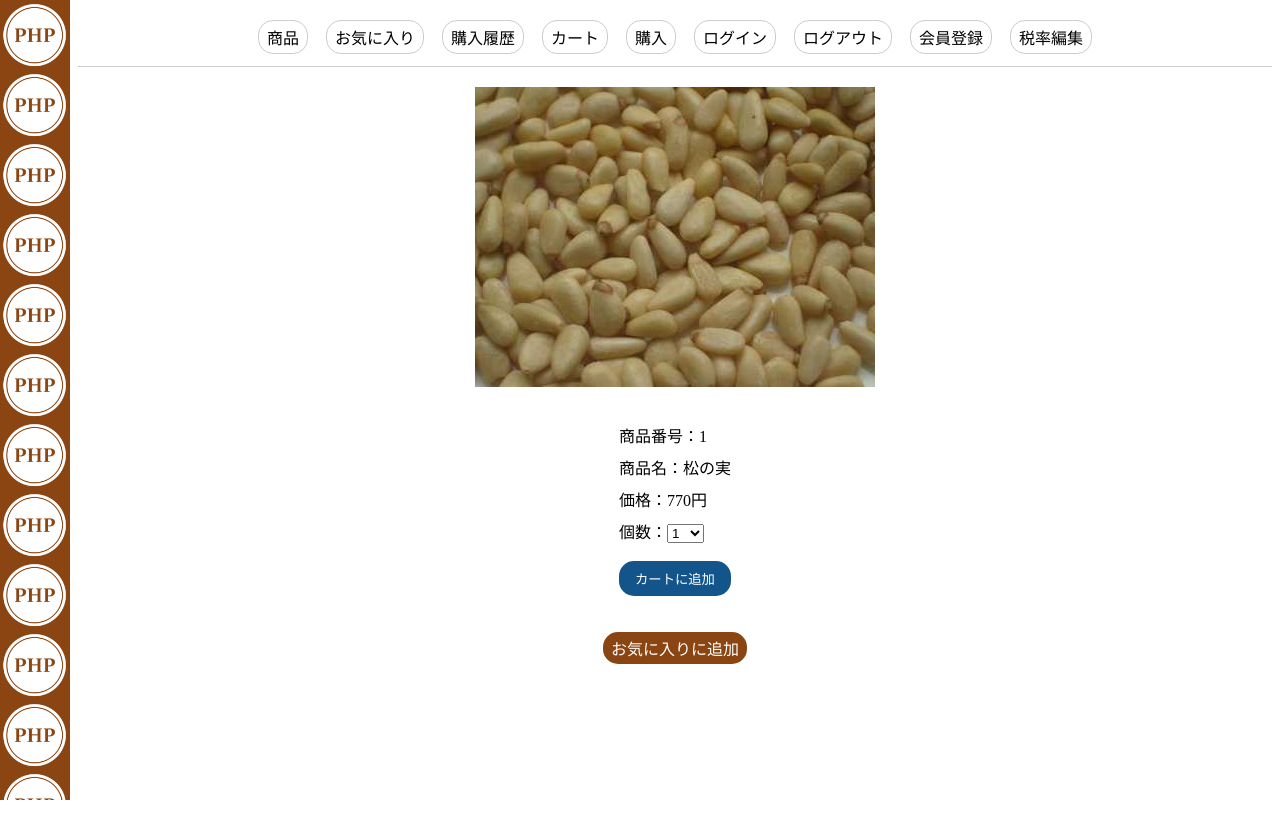
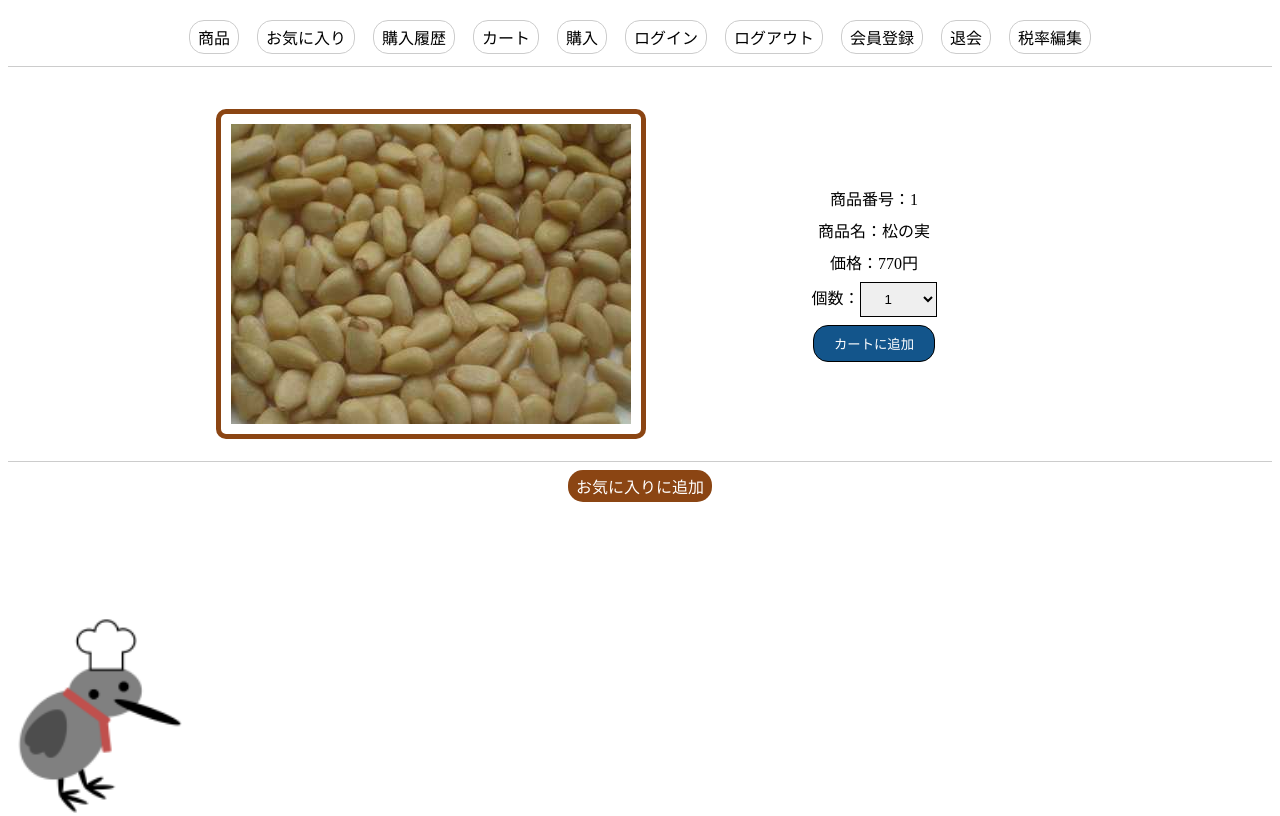
Before and after one commit to suzuki119/php_study, a PHP site: page /chapter7/detail.php?id=1 in a window 1280 px wide. Run offline with PHP 8.4, Linux system fonts and the light colour scheme; data comes from the database, SQL or seed files in the repository; some libraries are stand-ins or nearby versions.

Commit message:
顧客退会機能を新規実装し、関連するページを追加しました。また、価格表示をフォーマットし、CSSスタイルを改善しました。

```diff
--- a/php-test/chapter7/cart.php
+++ b/php-test/chapter7/cart.php
@@ -13,16 +13,16 @@ if (!empty($_SESSION['product'])) {
 		echo '<td>', $id, '</td>';
 		echo '<td><a href="detail.php?id=', $id, '">',
 		$product['name'], '</a></td>';
-		echo '<td>', $product['price'], '</td>';
+		echo '<td>', number_format($product['price']), '</td>';
 		echo '<td>', $product['count'], '</td>';
 		$subtotal = $product['price'] * $product['count'];
 		$total += $subtotal;
-		echo '<td>', $subtotal, '</td>';
+		echo '<td>', number_format($subtotal), '</td>';
 		echo '<td><a href="cart-delete.php?id=', $id, '">削除</a></td>';
 		echo '</tr>';
 	}
 
-	echo '<tr><td>合計</td><td></td><td></td><td></td><td>', $total,
+	echo '<tr><td>合計</td><td></td><td></td><td></td><td>', number_format($total),
 	'</td><td></td></tr>';
 	echo '</table>';
 } else {
--- a/php-test/chapter7/detail.php
+++ b/php-test/chapter7/detail.php
@@ -13,11 +13,13 @@ $tax_sql = $pdo->query('select * from tax_ratio');
 $tax_row = $tax_sql->fetch();
 
 foreach ($sql as $row) {
-    echo '<p><img alt="image" src="image/', $row['id'], '.jpg"></p>';
-    echo '<form action="cart-insert.php" method="post">';
+    echo '<div class="detail">';
+    echo '<div class="item"><img alt="image" src="image/', $row['id'], '.jpg"></div>';
+
+    echo '<form action="cart-insert.php" method="post" class="item-form">';
     echo '<p>商品番号：', $row['id'], '</p>';
     echo '<p>商品名：', $row['name'], '</p>';
-    echo '<p>価格：', round($row['price'] + $row['price'] * $tax_row['tax'] / 100), '円</p>';
+    echo '<p>価格：', number_format(round($row['price'] + $row['price'] * $tax_row['tax'] / 100)), '円</p>';
     echo '<p>個数：<select name="count">';
     for ($i = 1; $i <= 10; $i++) {
         echo '<option value="', $i, '">', $i, '</option>';
@@ -28,6 +30,8 @@ foreach ($sql as $row) {
     echo '<input type="hidden" name="price" value="', $row['price'] + $row['price'] * $tax_row['tax'] / 100, '">';
     echo '<p><input type="submit" value="カートに追加"></p>';
     echo '</form>';
+    echo '</div>';
+
     echo '<p><a href="favorite-insert.php?id=', $row['id'],
     '">お気に入りに追加</a></p>';
 }
--- a/php-test/chapter7/history.php
+++ b/php-test/chapter7/history.php
@@ -34,15 +34,15 @@ if (isset($_SESSION['customer'])) {
             echo '<td>', $row_detail['id'], '</td>';
             echo '<td><a href="detail.php?id=', $row_detail['id'], '">',
             $row_detail['name'], '</a></td>';
-            echo '<td>', $row_detail['price'], '</td>';
+            echo '<td>', number_format($row_detail['price']), '</td>';
             echo '<td>', $row_detail['count'], '</td>';
             $subtotal = $row_detail['price'] * $row_detail['count'];
             $total += $subtotal;
-            echo '<td>', $subtotal, '</td>';
+            echo '<td>', number_format($subtotal), '</td>';
             echo '</tr>';
         }
         echo '<tr><td>合計</td><td></td><td></td><td></td><td>',
-        $total, '</td></tr>';
+        number_format($total), '</td></tr>';
         echo '</table>';
         echo '<hr>';
     }
--- a/php-test/chapter7/menu.php
+++ b/php-test/chapter7/menu.php
@@ -7,5 +7,6 @@
 	<a href="login-input.php">ログイン</a>
 	<a href="logout-input.php">ログアウト</a>
 	<a href="customer-input.php">会員登録</a>
+	<a href="customer-delete-input.php">退会</a>
 	<a href="tax-update-input.php">税率編集</a>
 </nav>
--- a/php-test/chapter7/product.php
+++ b/php-test/chapter7/product.php
@@ -1,6 +1,6 @@
 <?php require '../header.php'; ?>
 <?php require 'menu.php'; ?>
-<form action="product.php" method="post">
+<form action="product.php" method="post" class="search-form">
     商品検索
     <input type="text" name="keyword">
     <input type="submit" value="検索">
@@ -32,7 +32,7 @@ foreach ($sql as $row) {
     echo '<td>';
     echo '<a href="detail.php?id=', $id, '">', $row['name'], '</a>';
     echo '</td>';
-    echo '<td>', round($row['price'] + $row['price'] * $tax_row['tax'] / 100), '円</td>';
+    echo '<td>', number_format(round($row['price'] + $row['price'] * $tax_row['tax'] / 100)), '円</td>';
     echo '</tr>';
 }
 echo '</table>';
--- a/php-test/chapter7/purchase-input.php
+++ b/php-test/chapter7/purchase-input.php
@@ -27,8 +27,8 @@ if (empty($_SESSION['product'])) {
 
 	echo '<hr>';
 	echo '<p>内容をご確認いただき、購入を確定してください。</p>';
-	echo '<p>総額:', $total, '円</p>';
-	echo '<p>セール後:', round($total - ($total * $tax_row['sell_ratio'] / 100), 0), '円</p>';
+	echo '<p>総額:', number_format($total), '円</p>';
+	echo '<p>セール後:', number_format(round($total - ($total * $tax_row['sell_ratio'] / 100), 0)), '円</p>';
 	echo '<p>獲得ポイント:', $point, 'ポイント</p>';
 	echo '<a href="purchase-output.php">
 	購入を確定する</a>';
--- a/php-test/chapter7/tax-update-input.php
+++ b/php-test/chapter7/tax-update-input.php
@@ -23,11 +23,11 @@ echo '最終更新日時は', $row['updated_at'], 'です。<br>';
 <form action="tax-update-output.php" method="post">
     <form action="tax-update-output.php" method="post">
 
-        税率<input type="text" name="tax" value=<?= $row['tax'] ?>><br>
+        税率<input type="number" name="tax" min="0" max="99" value="<?= $row['tax'] ?>"><br>
 
-        割引セール<input type="text" name="sell_ratio" value="<?= $row['sell_ratio'] ?>"><br>
+        割引セール<input type="number" name="sell_ratio" min="0" max="99" value="<?= $row['sell_ratio'] ?>"><br>
 
-        ポイント比率<input type="text" name="point_ratio" value="<?= $row['point_ratio'] ?>"><br>
+        ポイント比率<input type="number" name="point_ratio" min="0" max="99" value="<?= $row['point_ratio'] ?>"><br>
         <input type="submit" value="確定">
 
     </form>
--- a/php-test/header.php
+++ b/php-test/header.php
@@ -1,9 +1,12 @@
 <!DOCTYPE html>
 <html lang="ja">
+
 <head>
-<meta charset="UTF-8">
-<title>PHP Sample Programs</title>
-<link rel="stylesheet" href="../style.css">
-<link rel="stylesheet" href="style.css">
+    <meta charset="UTF-8">
+    <title>PHP Sample Programs</title>
+    <link rel="stylesheet" href="https://cdn.jsdelivr.net/npm/the-new-css-reset/css/reset.min.css">
+    <link rel="stylesheet" href="../style.css">
+    <link rel="stylesheet" href="style.css">
 </head>
+
 <body>
--- a/php-test/style.css
+++ b/php-test/style.css
@@ -1,12 +1,10 @@
 @charset "UTF-8";
 body{
-	background-color: white;
-	background-image: url(logo.png);
-	background-size: 70px 70px;
 	background-repeat: repeat-y;
 	text-align: center;
-
-	padding-left: 70px;
+	background:url(./chapter5/item1.png) no-repeat left bottom;
+	background-size: 200px auto;
+	height: 100vh;
 }
 footer{
 	background-color: saddlebrown;
@@ -32,13 +30,9 @@ footer{
 form {
 	display: inline-block;
 	text-align: left;
-	margin: 16px auto;
 }
 form input {
 	margin: 4px 0;
-}
-input[type="submit"] {
-	margin-top: 10px;
 }
 
 /* 本文の縦リズム */
@@ -59,6 +53,11 @@ table{
 	text-align: center;
 }
 
+td{
+	height: 45px;
+	align-content: center;
+}
+
 .th0,
 .th1,
 .th2,
@@ -66,7 +65,7 @@ table{
 .td1,
 .td2 {
 	display: inline-block;
-	padding-bottom: 5px;
+	padding-bottom: 15px;
 	padding-right: 10px;
 }
 
@@ -104,10 +103,58 @@ a{
 }
 
 input[type="submit"] {
+	display: block;
 	background-color: rgb(19, 85, 139);
 	color: white;
 	border: none;
 	padding: 8px 16px;
 	border-radius: 15px;
 	cursor: pointer;
+	margin: 5px auto;
 }
+
+input:not([type="submit"]) {
+	border: 1px solid #000000;
+}
+
+.detail {
+	display: flex;
+	flex-wrap: wrap;
+	justify-content: center;
+	align-items: center;
+	gap: 6px 18px;
+	padding: 12px 0;
+	border-bottom: 1px solid #ccc;
+}
+
+.item-form{
+	width: 400px;
+	text-align: center;
+
+	& select, & input[type="submit"] {
+		padding: 8px 5%;
+		border: 1px solid #000000;
+	}
+}
+
+.item {
+	display: inline-block;
+	margin: 10px;
+	width: 400px;
+	height: 300px;
+	padding: 10px;
+	border: 5px solid saddlebrown;
+	border-radius: 10px;
+
+	& img {
+		width: 100%;
+		height: 100%;
+		object-fit: cover;
+	}
+}
+
+.search-form{
+	padding: 10px;
+	border: 5px solid #000000;
+	border-radius: 10px;
+}
```
Also changed, not shown: php-test/chapter7/customer-delete-input.php (added, +23 -0 lines), php-test/chapter7/customer-delete-output.php (added, +54 -0 lines), php-test/chapter7/favorite.php (+12 -4 lines), php-test/chapter7/tax-update-output.php (+10 -5 lines), 2 other files.
